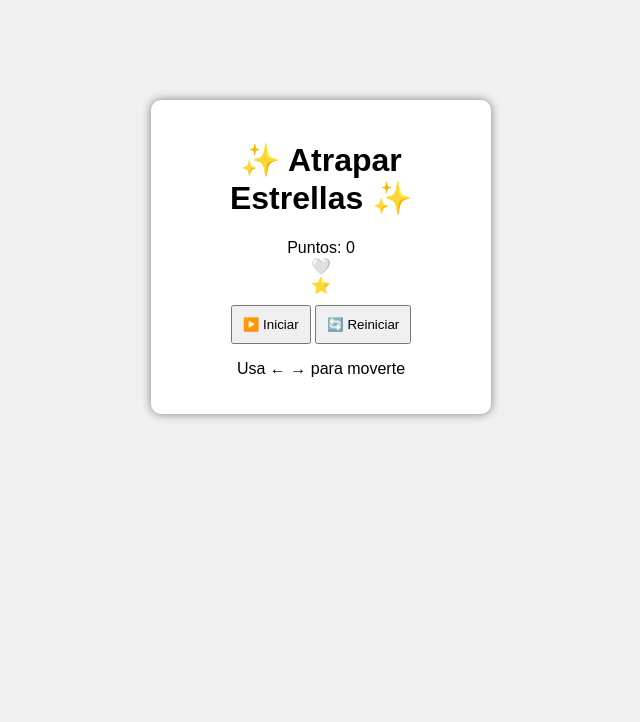
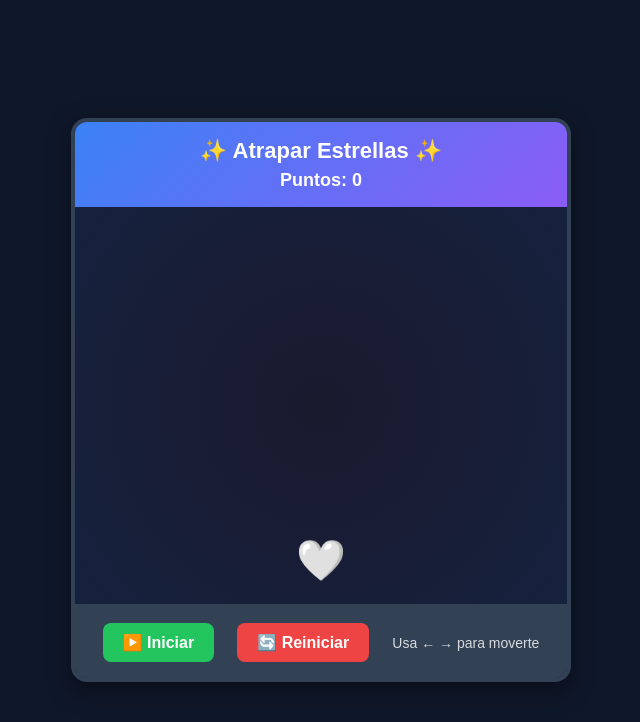
Before and after one commit to luciamartinezreyes384-bot/adivina_numero-, a plain HTML site: page index.html in a window 1280 px wide. Shown: the whole page, without its empty margins (319-959 px from the left). Drawn offline with Linux system fonts and the light colour scheme; files that its build step writes are made by us from their sources; files whose address does not match are found by name.

Commit message:
Refactor CSS for improved layout and design

```diff
--- a/css/styles.css
+++ b/css/styles.css
@@ -1,24 +1,120 @@
-body{
-    font-family: Arial, sans-serif;
-    background:#f0f0f0;
-    text-align:center;
+* {
+    margin: 0;
+    padding: 0;
+    box-sizing: border-box;
+    font-family: 'Arial', sans-serif;
 }
 
-.contenedor{
-    background:white;
-    width:300px;
-    margin:100px auto;
-    padding:20px;
-    border-radius:10px;
-    box-shadow:0 0 10px gray;
+body {
+    background-color: #0f172a;
+    display: flex;
+    justify-content: center;
+    align-items: center;
+    min-height: 100vh;
+    color: white;
 }
 
-input{
-    padding:10px;
-    width:80%;
+.contenedor {
+    width: 100%;
+    max-width: 500px;
+    background-color: #1e293b;
+    border-radius: 16px;
+    overflow: hidden;
+    box-shadow: 0 8px 24px rgba(0,0,0,0.4);
+    border: 4px solid #334155;
 }
 
-button{
-    padding:10px;
-    margin-top:10px;
+/* Bloque 1: Encabezado */
+.encabezado {
+    background: linear-gradient(135deg, #3b82f6, #8b5cf6);
+    padding: 16px;
+    text-align: center;
 }
+
+.encabezado h1 {
+    font-size: 22px;
+    margin-bottom: 6px;
+}
+
+.puntuacion {
+    font-size: 18px;
+    font-weight: bold;
+}
+
+/* Bloque 2: Zona de Juego */
+.zona-juego {
+    height: 400px;
+    background: radial-gradient(circle, #1a1a2e 0%, #16213e 100%);
+    position: relative;
+    overflow: hidden;
+    border-bottom: 3px solid #334155;
+}
+
+.jugador {
+    position: absolute;
+    bottom: 20px;
+    left: 50%;
+    font-size: 40px;
+    transform: translateX(-50%);
+    transition: left 0.1s ease;
+    z-index: 10;
+}
+
+.estrella {
+    position: absolute;
+    top: 0;
+    left: 50%;
+    font-size: 30px;
+    transform: translateX(-50%);
+    animation: caer 2.5s linear infinite;
+    display: none;
+}
+
+@keyframes caer {
+    0% { top: 0px; }
+    100% { top: 360px; }
+}
+
+.mensaje-final {
+    position: absolute;
+    top: 50%;
+    left: 50%;
+    transform: translate(-50%, -50%);
+    font-size: 28px;
+    font-weight: bold;
+    color: #facc15;
+    text-shadow: 0 0 10px rgba(250, 204, 21, 0.7);
+    display: none;
+    text-align: center;
+}
+
+/* Bloque 3: Controles */
+.controles {
+    padding: 16px;
+    display: flex;
+    justify-content: space-around;
+    align-items: center;
+    background-color: #334155;
+}
+
+.boton {
+    padding: 10px 20px;
+    border: none;
+    border-radius: 8px;
+    font-size: 16px;
+    font-weight: bold;
+    cursor: pointer;
+    transition: transform 0.2s;
+}
+
+.boton:hover {
+    transform: scale(1.05);
+}
+
+#btnIniciar { background-color: #22c55e; color: white; }
+#btnReiniciar { background-color: #ef4444; color: white; }
+
+.instruccion {
+    font-size: 14px;
+    opacity: 0.8;
+}
```
